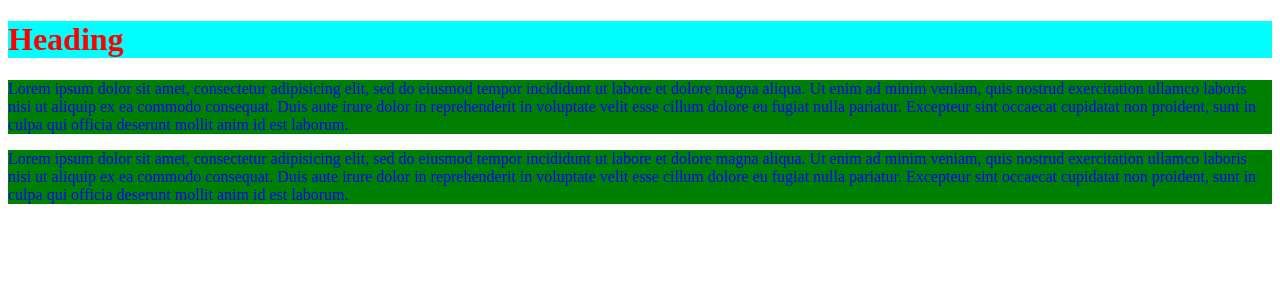
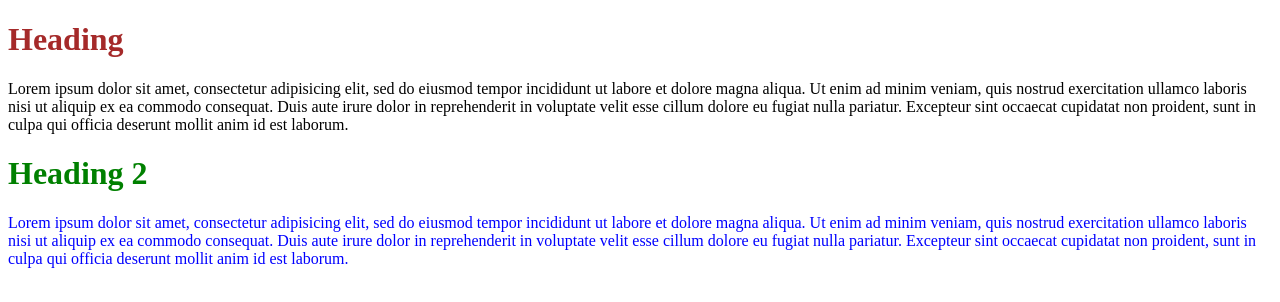
Before and after one commit to SaiKartthik/WebDev, a plain HTML site: page indexcss.html in a window 1280 px wide. Drawn offline with Linux system fonts and the light colour scheme.

Commit message:
Id and element selectors

```diff
--- a/indexcss.html
+++ b/indexcss.html
@@ -4,18 +4,18 @@
     <meta charset="utf-8">
     <title>Adding to CSS01</title>
     <style >
-        h1{
-          background-color : aqua;
-
-        }
-        p{
-          background-color : green;
+      #heading_2 {
+          color : green ;
+      }
+        .class_heading{
+          color : brown
         }
     </style>
   </head>
   <body>
-    <h1 style="color :red ; font-face :sans">Heading</h1>
-    <p style="color:blue ">Lorem ipsum dolor sit amet, consectetur adipisicing elit, sed do eiusmod tempor incididunt ut labore et dolore magna aliqua. Ut enim ad minim veniam, quis nostrud exercitation ullamco laboris nisi ut aliquip ex ea commodo consequat. Duis aute irure dolor in reprehenderit in voluptate velit esse cillum dolore eu fugiat nulla pariatur. Excepteur sint occaecat cupidatat non proident, sunt in culpa qui officia deserunt mollit anim id est laborum.</p>
+    <h1 class="class_heading">Heading</h1>
+    <p >Lorem ipsum dolor sit amet, consectetur adipisicing elit, sed do eiusmod tempor incididunt ut labore et dolore magna aliqua. Ut enim ad minim veniam, quis nostrud exercitation ullamco laboris nisi ut aliquip ex ea commodo consequat. Duis aute irure dolor in reprehenderit in voluptate velit esse cillum dolore eu fugiat nulla pariatur. Excepteur sint occaecat cupidatat non proident, sunt in culpa qui officia deserunt mollit anim id est laborum.</p>
+    <h1 id="heading_2">Heading 2</h1>
     <p style="color : blue">Lorem ipsum dolor sit amet, consectetur adipisicing elit, sed do eiusmod tempor incididunt ut labore et dolore magna aliqua. Ut enim ad minim veniam, quis nostrud exercitation ullamco laboris nisi ut aliquip ex ea commodo consequat. Duis aute irure dolor in reprehenderit in voluptate velit esse cillum dolore eu fugiat nulla pariatur. Excepteur sint occaecat cupidatat non proident, sunt in culpa qui officia deserunt mollit anim id est laborum.</p>
   </body>
 </html>
```
